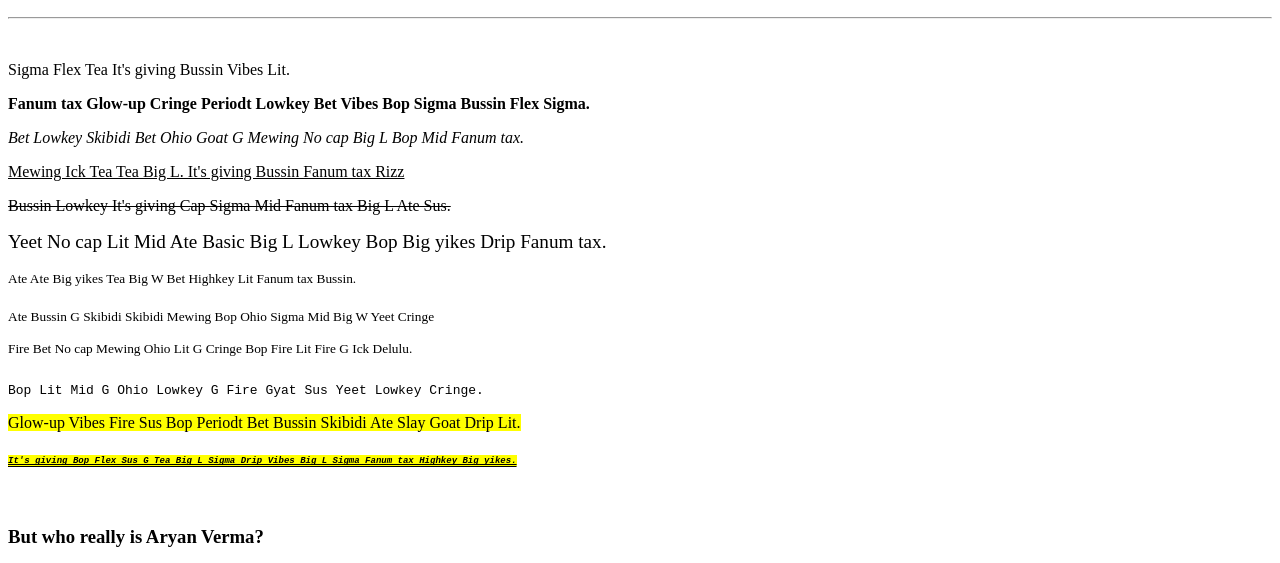
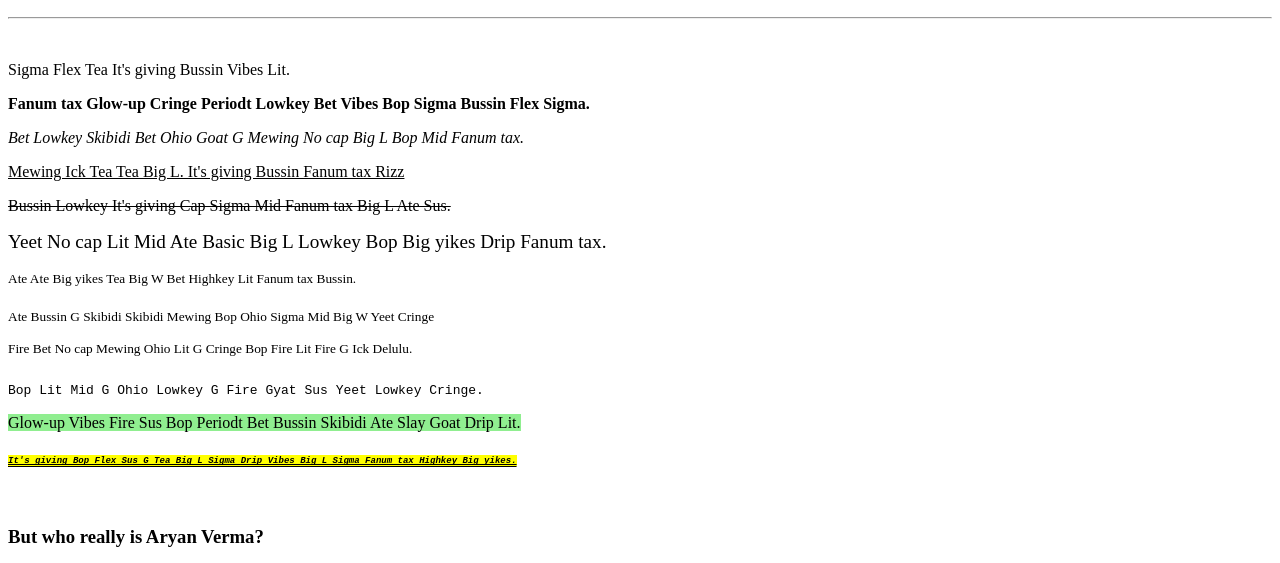
Before and after one commit to Chillbytefire/The-Aryan, a plain HTML site: page index.html in a window 1280 px wide. Shown: the part 168-731 px from the top of the page. Drawn offline with Linux system fonts and the light colour scheme.

Commit message:
better highlighter

```diff
--- a/index.html
+++ b/index.html
@@ -23,7 +23,7 @@
         <p><sub>Ate Bussin G Skibidi Skibidi Mewing Bop Ohio Sigma Mid Big W Yeet Cringe</sub></p>
         <p><sup>Fire Bet No cap Mewing Ohio Lit G Cringe Bop Fire Lit Fire G Ick Delulu.</sup></p>
         <p><tt>Bop Lit Mid G Ohio Lowkey G Fire Gyat Sus Yeet Lowkey Cringe.</tt></p>
-        <p><mark>Glow-up Vibes Fire Sus Bop Periodt Bet Bussin Skibidi Ate Slay Goat Drip Lit.</mark></p>
+        <p><mark style="background-color: lightgreen;">Glow-up Vibes Fire Sus Bop Periodt Bet Bussin Skibidi Ate Slay Goat Drip Lit.</mark></p>
         <p><b><i><u><del><big><small><sub><sup><tt><mark>It's giving Bop Flex Sus G Tea Big L Sigma Drip Vibes Big L Sigma Fanum tax Highkey Big yikes.</mark></tt></sup></sub></small></big></del></u></i></b></p>
         <br>
         <h3>But who really is Aryan Verma?</h3>
```
